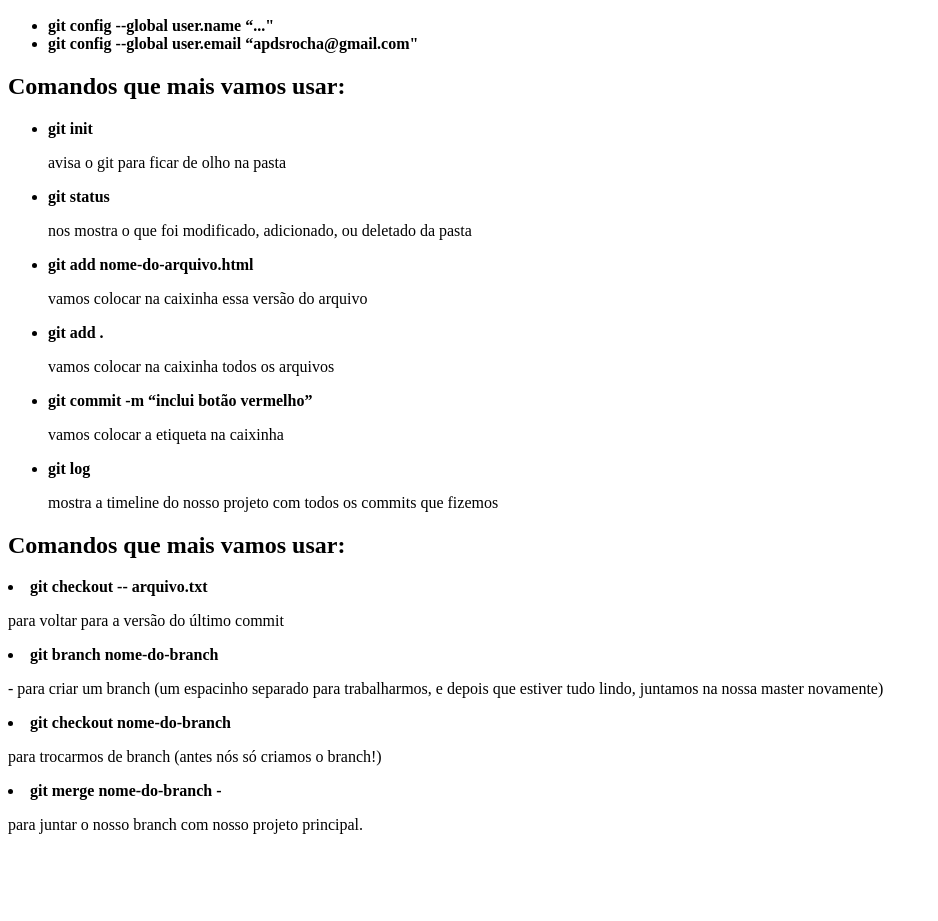
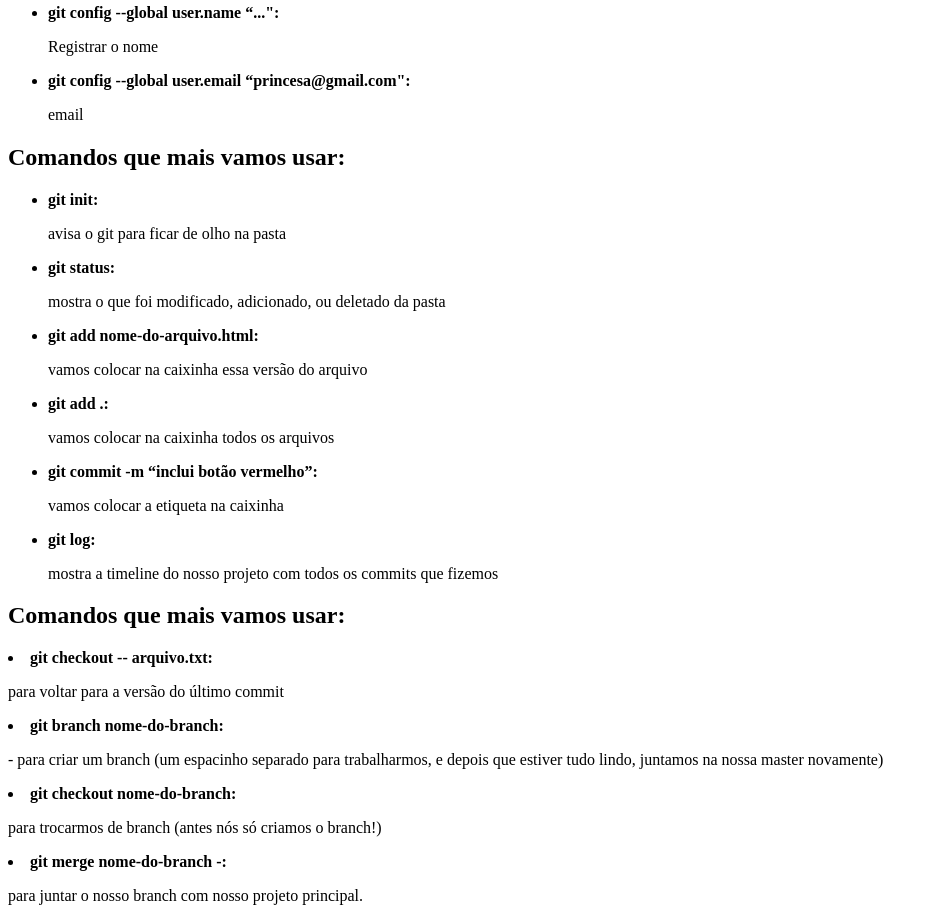
Before and after one commit to paninjax/tutorial, a plain HTML site: page index.html in a window 1280 px wide. Shown: the part 110-1031 px from the top of the page, without its empty margins (0-938 px from the left). Before the commit the page ends 960 px from the top, so only its background shows below. Drawn offline with Linux system fonts and the light colour scheme.

Commit message:
html finalizado

```diff
--- a/index.html
+++ b/index.html
@@ -3,33 +3,37 @@
 <head>
     <meta charset="UTF-8">
     <title>Tutorial</title>
+    <link rel="stylesheet" href="estilo.css">
+    <link href="https://fonts.googleapis.com/css?family=Space+Mono" rel="stylesheet">
+
 </head>
 <body>
+
+    <section>
     <h1> Tutorial Git - GitHub</h1>
 
-    <section>
         <h2>Comandos para usar uma vez na vida:</h2>
         <ul>
-            <li><strong>git config --global user.name “..."</strong></li>
-            <li><strong>git config --global user.email “apdsrocha@gmail.com"</strong></li>
+            <li><strong>git config --global user.name “...":</strong></li> <p>Registrar o nome</p>
+            <li><strong>git config --global user.email “princesa@gmail.com":</strong></li> <p>email</p>
         </ul>
         <h2>Comandos que mais vamos usar:</h2>
           <ul>
-            <li><strong>git init</strong></li> <p>avisa o git para ficar de olho na pasta</p>
-            <li><strong>git status </strong></li> <p>nos mostra o que foi modificado, adicionado, ou deletado da pasta</p>
-            <li><strong>git add nome-do-arquivo.html </strong></li> <p>vamos colocar na caixinha essa versão do arquivo</p>
-            <li><strong>git add .</strong></li> <p>vamos colocar na caixinha todos os arquivos</p>
-            <li><strong>git commit -m “inclui botão vermelho”</strong></li> <p>vamos colocar a etiqueta na caixinha</p>
-            <li><strong>git log</strong></li> <p>mostra a timeline do nosso projeto com todos os commits que fizemos</p>
+            <li><strong>git init:</strong></li> <p>avisa o git para ficar de olho na pasta</p>
+            <li><strong>git status: </strong></li> <p> mostra o que foi modificado, adicionado, ou deletado da pasta</p>
+            <li><strong>git add nome-do-arquivo.html: </strong></li> <p>vamos colocar na caixinha essa versão do arquivo</p>
+            <li><strong>git add .:</strong></li> <p>vamos colocar na caixinha todos os arquivos</p>
+            <li><strong>git commit -m “inclui botão vermelho”:</strong></li> <p>vamos colocar a etiqueta na caixinha</p>
+            <li><strong>git log:</strong></li> <p>mostra a timeline do nosso projeto com todos os commits que fizemos</p>
           </ul>
 
           <h2> Comandos que mais vamos usar:</h2>
 
-            <li><strong>git checkout -- arquivo.txt</strong></li> <p>para voltar para a versão do último commit</p>
-            <li><strong>git branch nome-do-branch</strong></li> <p>- para criar um branch (um espacinho separado para trabalharmos, e depois que estiver tudo lindo, juntamos na nossa master novamente)</p>
-            <li><strong>git checkout nome-do-branch</strong></li> <p>para trocarmos de branch (antes nós só criamos o
+            <li><strong>git checkout -- arquivo.txt:</strong></li> <p>para voltar para a versão do último commit</p>
+            <li><strong>git branch nome-do-branch:</strong></li> <p>- para criar um branch (um espacinho separado para trabalharmos, e depois que estiver tudo lindo, juntamos na nossa master novamente)</p>
+            <li><strong>git checkout nome-do-branch:</strong></li> <p>para trocarmos de branch (antes nós só criamos o
             branch!)</p>
-            <li><strong>git merge nome-do-branch -</strong></li> <p>para juntar o nosso branch com nosso projeto principal.</p>
+            <li><strong>git merge nome-do-branch -:</strong></li> <p>para juntar o nosso branch com nosso projeto principal.</p>
          </ul>
     </section>
 </body>
```
